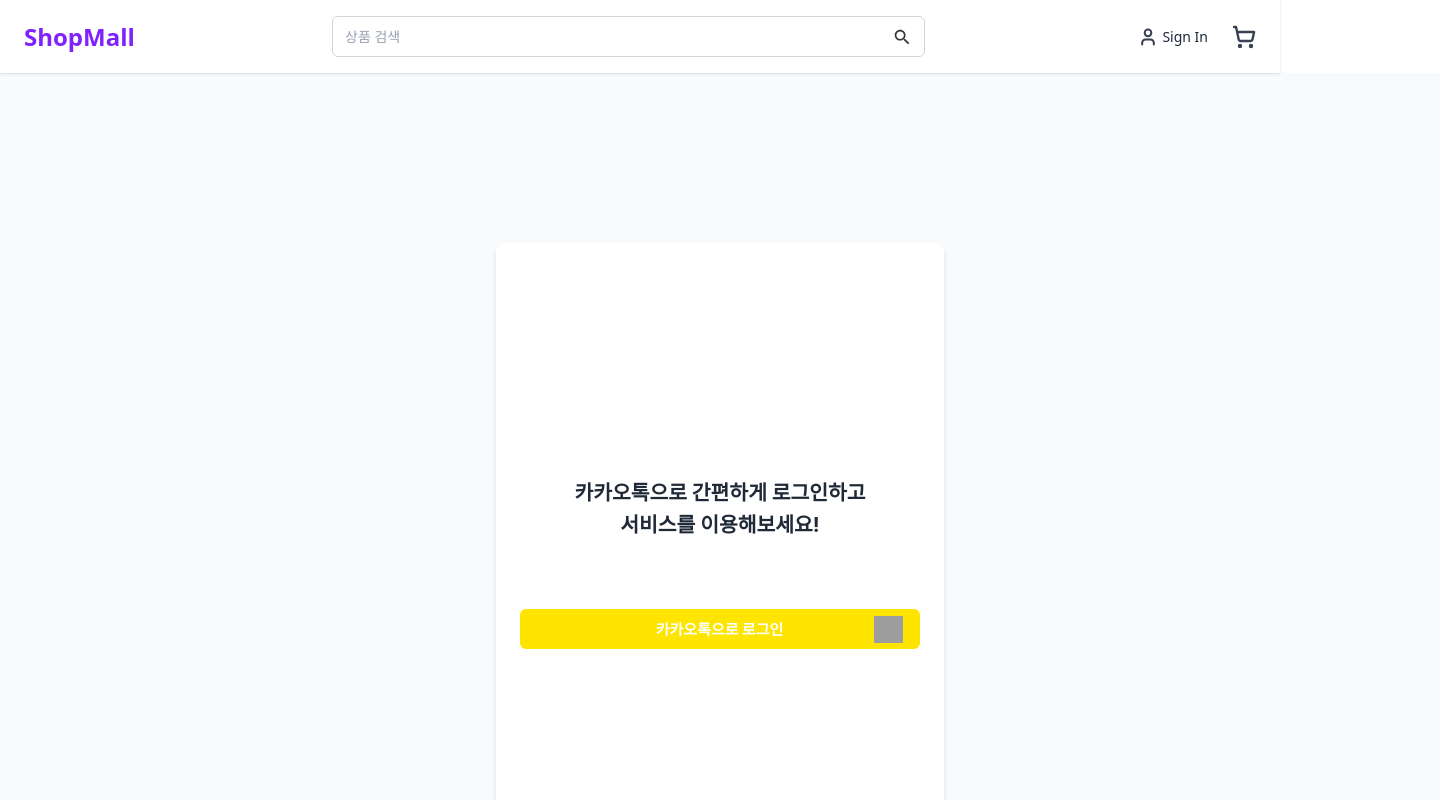
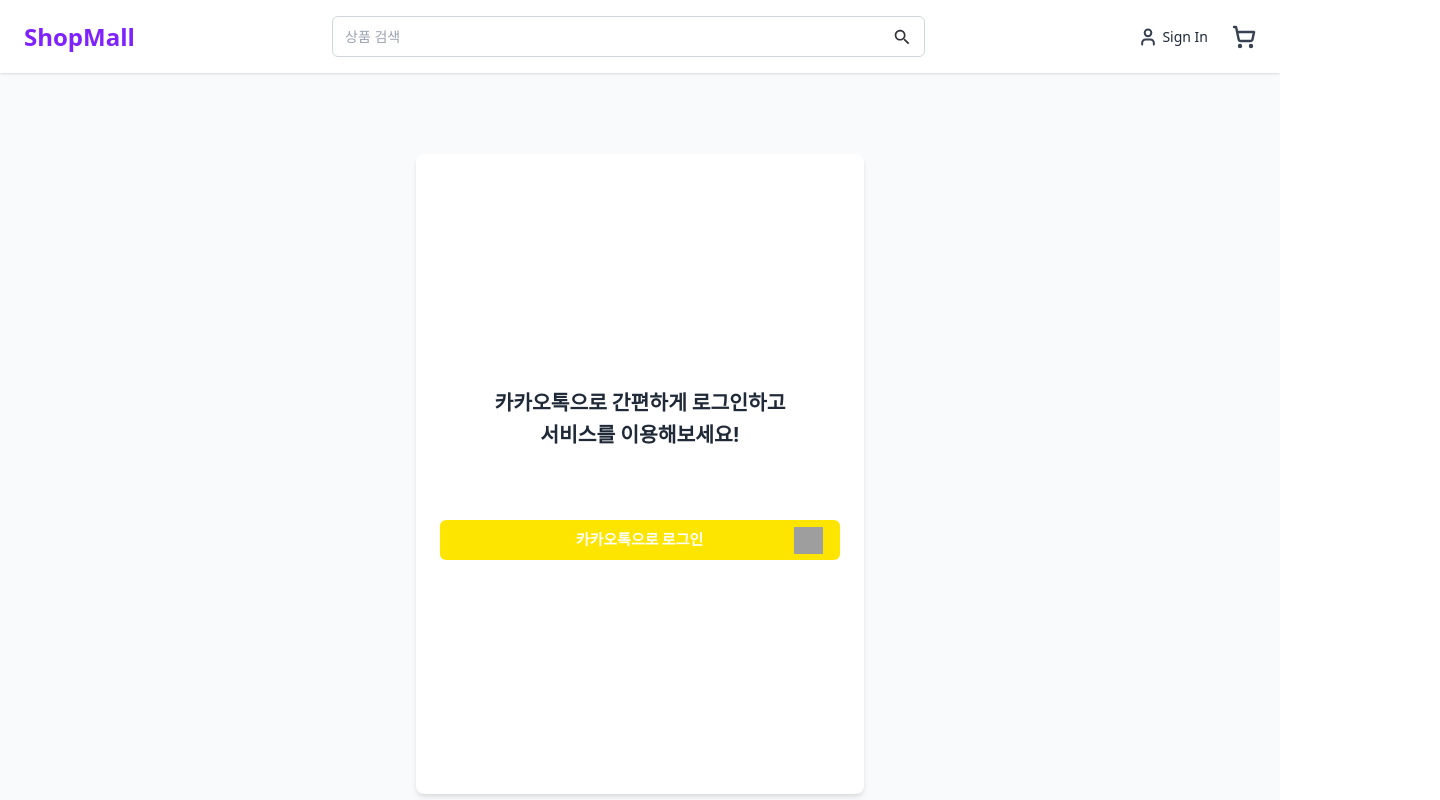
Before and after one commit to Wannys26/Week5_ShoppingMall, a React (Vite) app in the folder ShoppingMall/: page /signin in a window 1280 px wide. Shown: the top 800 px of the page, 1440 px wide, since content can reach past the window. Built offline with nearby package versions, Linux system fonts and the light colour scheme; grey boxes are pictures that could not be loaded.

Commit message:
fix:SignIn페이지 컨테이너 수정

```diff
--- a/ShoppingMall/src/index.css
+++ b/ShoppingMall/src/index.css
@@ -9,8 +9,8 @@
 /*로그인 화면에 대한 css*/
 .signin-container {
 display: flex;
-width: 1440px;
-height: 979px;
+width: 100%;
+height: 100vh;
 padding: 138px 80px 136.333px 80px;
 justify-content: center;
 align-items: center;
```
